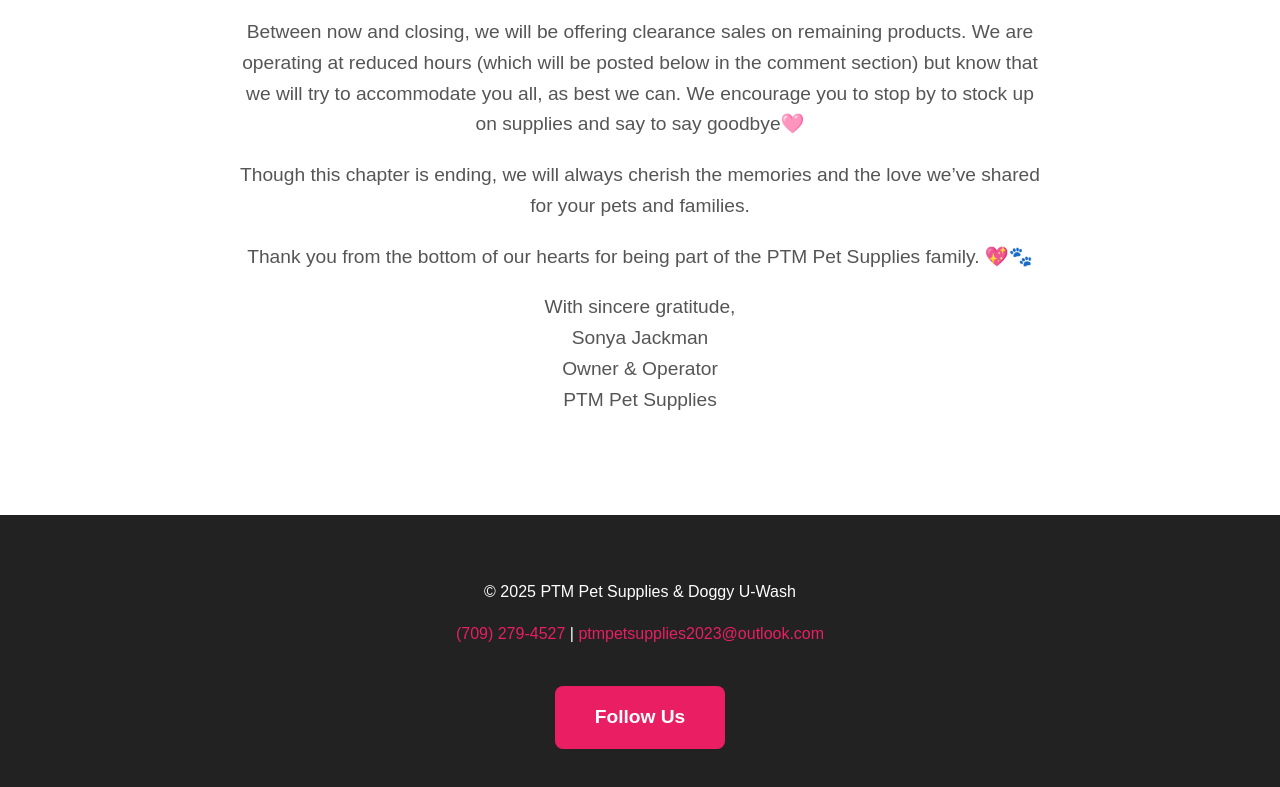
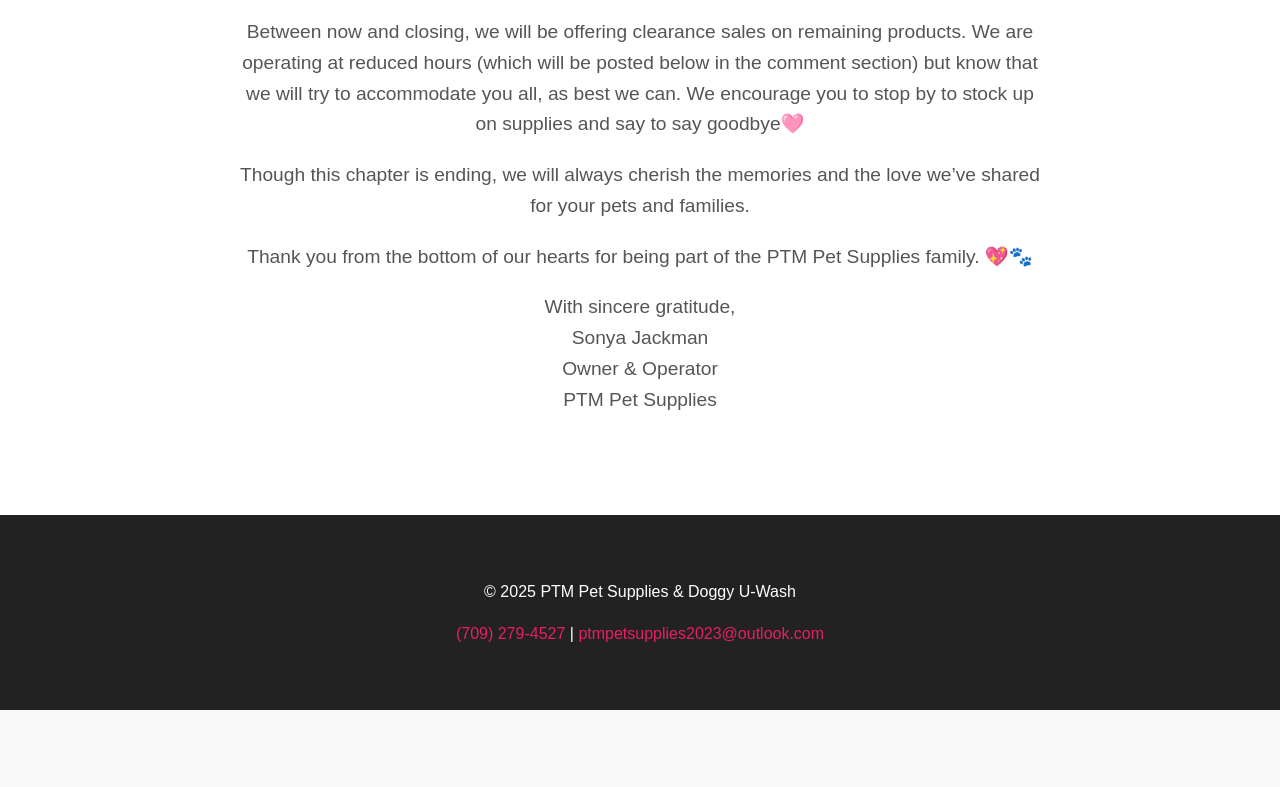
Before and after one commit to trippinsage/PTM-Pet-Supplies, a plain HTML site: page index.html in a window 1280 px wide. Shown: the part 594-1381 px from the top of the page. After the commit the page ends 1304 px from the top, so only its background shows below. Drawn offline with Linux system fonts and the light colour scheme.

Commit message:
Update index.html

```diff
--- a/index.html
+++ b/index.html
@@ -135,9 +135,9 @@
       <div class="footer-contact">
         <p><a href="tel:+17092794527">(709) 279-4527</a> | <a href="mailto:ptmpetsupplies2023@outlook.com">ptmpetsupplies2023@outlook.com</a></p>
       </div>
-      <a href="https://www.facebook.com/profile.php?id=61566655050481" class="cta-button">Follow Us</a>
     </div>
   </footer>
   <script src="assets/js/script.js" defer></script>
 </body>
+
 </html>
```
